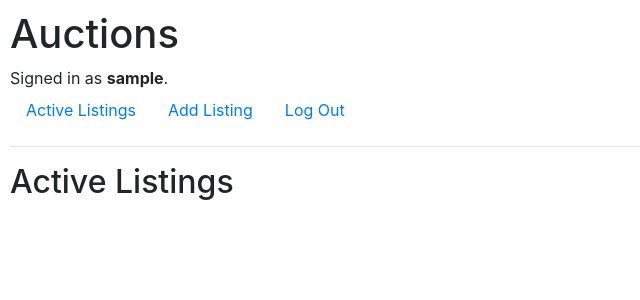
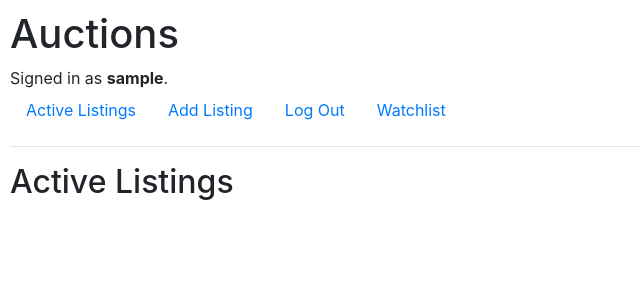
Before and after one commit to boshhy/Commerce, a Django app: page / in a window 1280 px wide. Shown: the top 300 px of the page, without its empty margins (0-640 px from the left). Run offline with Django 3.2, Linux system fonts and the light colour scheme; the visitor is signed in with stand-in values (Sample User, id 1); data that the repository does not hold is empty; some libraries are stand-ins or nearby versions.

Commit message:
added a watchlist page for the user

```diff
--- a/auctions/templates/auctions/layout.html
+++ b/auctions/templates/auctions/layout.html
@@ -27,6 +27,9 @@
                 <li class="nav-item">
                     <a class="nav-link" href="{% url 'logout' %}">Log Out</a>
                 </li>
+                <li class="nav-item">
+                    <a class="nav-link" href="{% url 'watchlist' %}">Watchlist</a>
+                </li>
 
             {% else %}
                 <li class="nav-item">
--- a/auctions/urls.py
+++ b/auctions/urls.py
@@ -10,4 +10,5 @@ urlpatterns = [
     path("add/", views.add_listing, name="add_listing"),
     path("listing/<int:listing_id>", views.listing, name="listing"),
     path("inactive/<int:listing_id>", views.inactive, name="inactive"),
+    path("watchlist", views.watchlist, name="watchlist"),
 ]
--- a/auctions/views.py
+++ b/auctions/views.py
@@ -208,3 +208,14 @@ def inactive(request, listing_id):
         "comments": comments,
         "has_won": has_won,
     })
+
+
+def watchlist(request):
+    watchlist = WatchList.objects.filter(
+        user=request.user, listings__active=True)
+    watchlist_inactive = WatchList.objects.filter(
+        user=request.user, listings__active=False)
+    return render(request, "auctions/watchlist.html", {
+        "watchlist": watchlist,
+        "watchlist_inactive": watchlist_inactive,
+    })
```
Also changed, not shown: auctions/templates/auctions/watchlist.html (added, +13 -0 lines).
